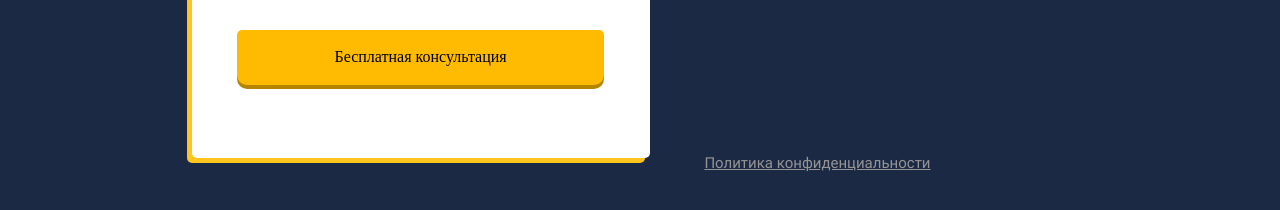
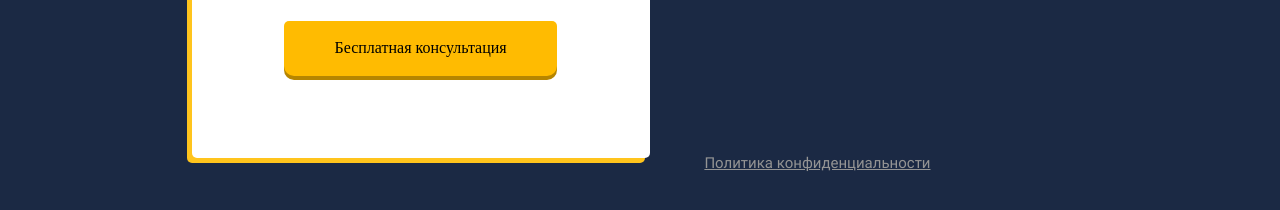
Before and after one commit to Zavizhenetc/PortfolioAsExample, a plain HTML site: page index.html in a window 1280 px wide. Shown: the part 1868-2078 px from the top of the page. Drawn offline with Linux system fonts and the light colour scheme.

Commit message:
Update button.css

```diff
--- a/blocks/button/button.css
+++ b/blocks/button/button.css
@@ -1,4 +1,4 @@
-@import url(./_footer/button_footer.css);
+@import url(../_footer/button_footer.css);
 
 .button {
     margin: 0;
```
